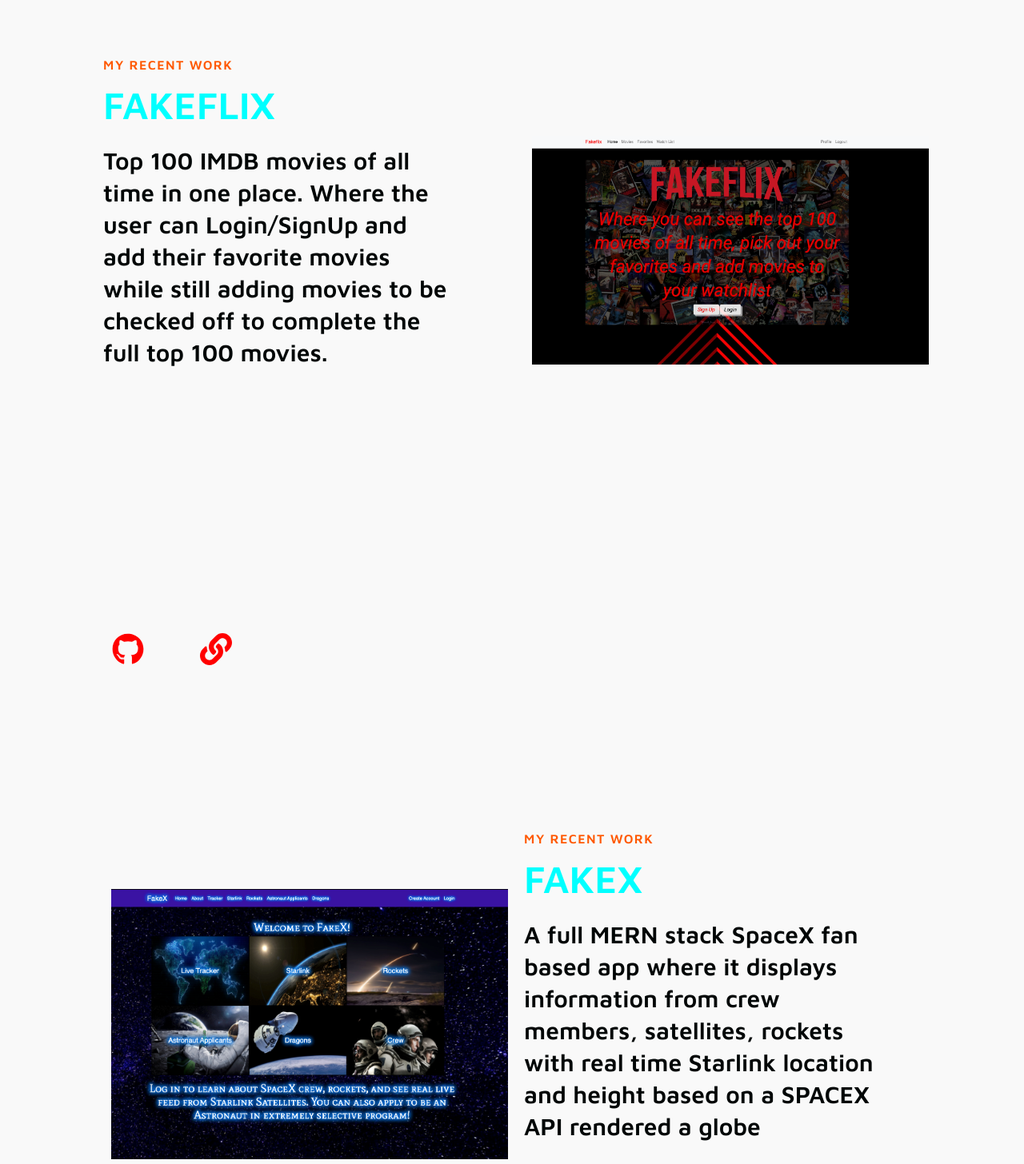
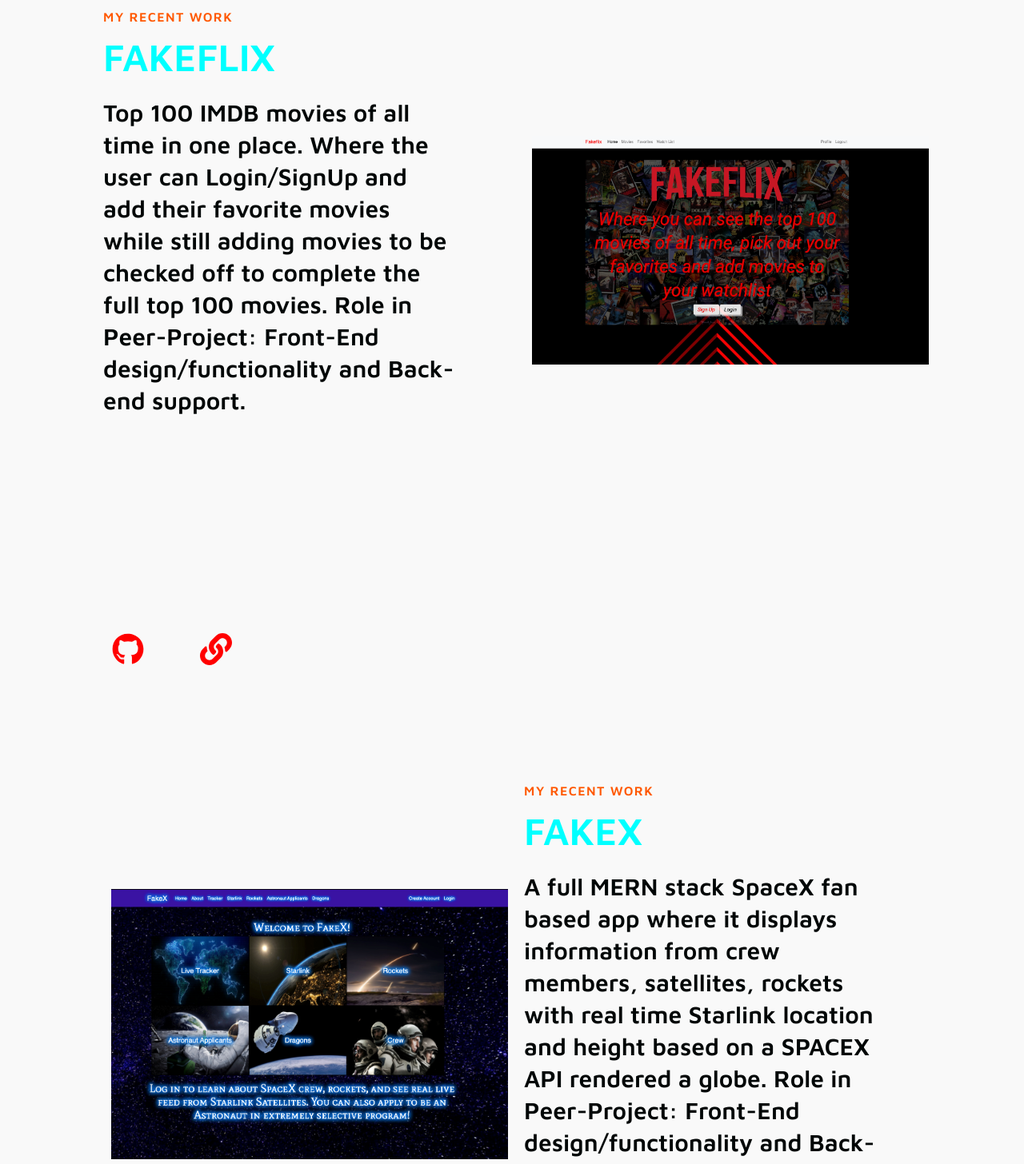
Before and after one commit to vinnyvilasboa/my-portfolio, a React (Create React App) app: page / in a window 1280 px wide. Shown: the part 2860-4316 px from the top of the page at 80% size. Built offline with nearby package versions, Linux system fonts and the light colour scheme.

Commit message:
sidebar functionality working

```diff
--- a/src/components/InfoSection/Data.jsx
+++ b/src/components/InfoSection/Data.jsx
@@ -5,7 +5,7 @@ export const homeObjOne = {
     lightTextDesc: true,
     topLine: '',
     headline: 'About Me' ,
-    description: "I come from a non-traditional background of nutritional coaching and personal training. However my passion has always been helping people, problem solving, team building and overall seeing how things tick - which I believe is what Software Engineering is all about. I love creating web designs around space, the film industry, health & fitness, and any technology to improve someone's life.",
+    description: "I come from a non-traditional background of nutritional coaching and personal training. However my passion has always been helping people, problem solving, team building and overall seeing how things tick - which I believe is what Software Engineering is all about. I love creating web designs around space, the film industry, health & fitness, and any technology to improve someone's life. ",
     imgStart: false,
     img: require('../../images/sitting.svg').default,
     alt: 'aboutme!',
@@ -22,7 +22,7 @@ export const homeObjTwo = {
     topLine: 'MY RECENT WORK',
     headline: 'FAKEX',
     link: 'fakex-react.herokuapp.com',
-    description: " A full MERN stack SpaceX fan based app where it displays information from crew members, satellites, rockets with real time Starlink location and height based on a SPACEX API rendered a globe",
+    description: " A full MERN stack SpaceX fan based app where it displays information from crew members, satellites, rockets with real time Starlink location and height based on a SPACEX API rendered a globe. Role in Peer-Project: Front-End design/functionality and Back-end support.",
     imgStart: true,
     img: require('../../images/fakex.png').default,
     alt: 'aboutme',
@@ -39,7 +39,7 @@ export const homeObjThree = {
     lightTextDesc: false,
     topLine: 'MY RECENT WORK',
     headline: "We're not really strangers",
-    description: " An app developed to connect people with deeper and more meaningful questions. Based off the popular card game 'WNRS'",
+    description: " An app developed to connect friends or strangers on a deeper and more meaningful questions. No more 'What is your favorite color?' type of questions. :) Based off the popular card game 'WNRS'. ",
     imgStart: false,
     img: require('../../images/WNRS.png').default,
     alt: 'aboutme',
@@ -73,7 +73,7 @@ export const homeObjFive = {
     lightTextDesc: false,
     topLine: 'MY RECENT WORK',
     headline: 'FAKEFLIX',
-    description: "Top 100 IMDB movies of all time in one place. Where the user can Login/SignUp and add their favorite movies while still adding movies to be checked off to complete the full top 100 movies.",
+    description: "Top 100 IMDB movies of all time in one place. Where the user can Login/SignUp and add their favorite movies while still adding movies to be checked off to complete the full top 100 movies. Role in Peer-Project: Front-End design/functionality and Back-end support.",
     imgStart: false,
     img: require('../../images/fakeflix.png').default,
     alt: 'aboutme',
--- a/src/components/InfoSection/index.jsx
+++ b/src/components/InfoSection/index.jsx
@@ -3,7 +3,6 @@ import { InfoContainer, InfoWrapper, InfoRow, Column1, Column2, TextWrapper, Top
 import {Button} from '../ButtonElement'
 import {Link} from 'react-router-dom'
 import PowerList from '../PowerList';
-// import about from '../../images/svg-4.svg'
 
 const InfoSection = ({ lightBg,
     imgStart,
@@ -28,7 +27,7 @@ const InfoSection = ({ lightBg,
                     <InfoRow imgStart={imgStart}>
                         <Column1>
                             <TextWrapper>
-                                {/* <PowerList/> */}
+
                                 <TopLine>{topLine}</TopLine>
                                 <Heading lightText={lightText}>{headline}</Heading>
                                 <Subtitle darkText={darkText}>{description}</Subtitle>
--- a/src/components/Navbar/index.jsx
+++ b/src/components/Navbar/index.jsx
@@ -52,7 +52,7 @@ const Navbar = ({toggle}) => {
                         <NavLinks to="services" smooth={true} duration={500} spy={true} exact='true' offset={-80}> Skills</NavLinks>
                     </NavItem>
                     <NavItem>
-                        <NavLinks to="work1" smooth={true} duration={500} spy={true} exact='true' offset={-80}>Projects</NavLinks>
+                        <NavLinks to="work4" smooth={true} duration={500} spy={true} exact='true' offset={-80}>Projects</NavLinks>
                     </NavItem>
                     <NavItem>
                         <NavLinks onClick={event =>  window.open('https://docs.google.com/document/d/1ARud0I6XNcC-zbI-tn2dZObppLNx9yI7zfXiZnCU77Y/edit?usp=sharing')}>Resume</NavLinks>
--- a/src/components/Sidebar/SidebarElements.jsx
+++ b/src/components/Sidebar/SidebarElements.jsx
@@ -1,6 +1,6 @@
 import styled from 'styled-components'
 import {FaTimes} from 'react-icons/fa'
-import {Link as LinkScroll} from 'react-router-dom'
+import {Link as LinkScroll} from 'react-scroll'
 
 export const SidebarContainer = styled.aside`
 position: fixed;
--- a/src/components/Sidebar/index.jsx
+++ b/src/components/Sidebar/index.jsx
@@ -32,7 +32,7 @@ const Sidebar = ({isOpen, toggle}) => {
                     <SidebarLink to="services" onClick={toggle} smooth={true} duration={500} spy={true} exact='true' offset={-80}>
                     Skills
                     </SidebarLink>
-                    <SidebarLink to="work1" onClick={toggle} smooth={true} duration={500} spy={true} exact='true' offset={-80}>Projects
+                    <SidebarLink to="work4" onClick={toggle} smooth={true} duration={500} spy={true} exact='true' offset={-80}>Projects
                     </SidebarLink>
                     <SidebarLink onClick={event =>  window.open('https://docs.google.com/document/d/1ARud0I6XNcC-zbI-tn2dZObppLNx9yI7zfXiZnCU77Y/edit?usp=sharing')}>Resume
                     </SidebarLink>
```
